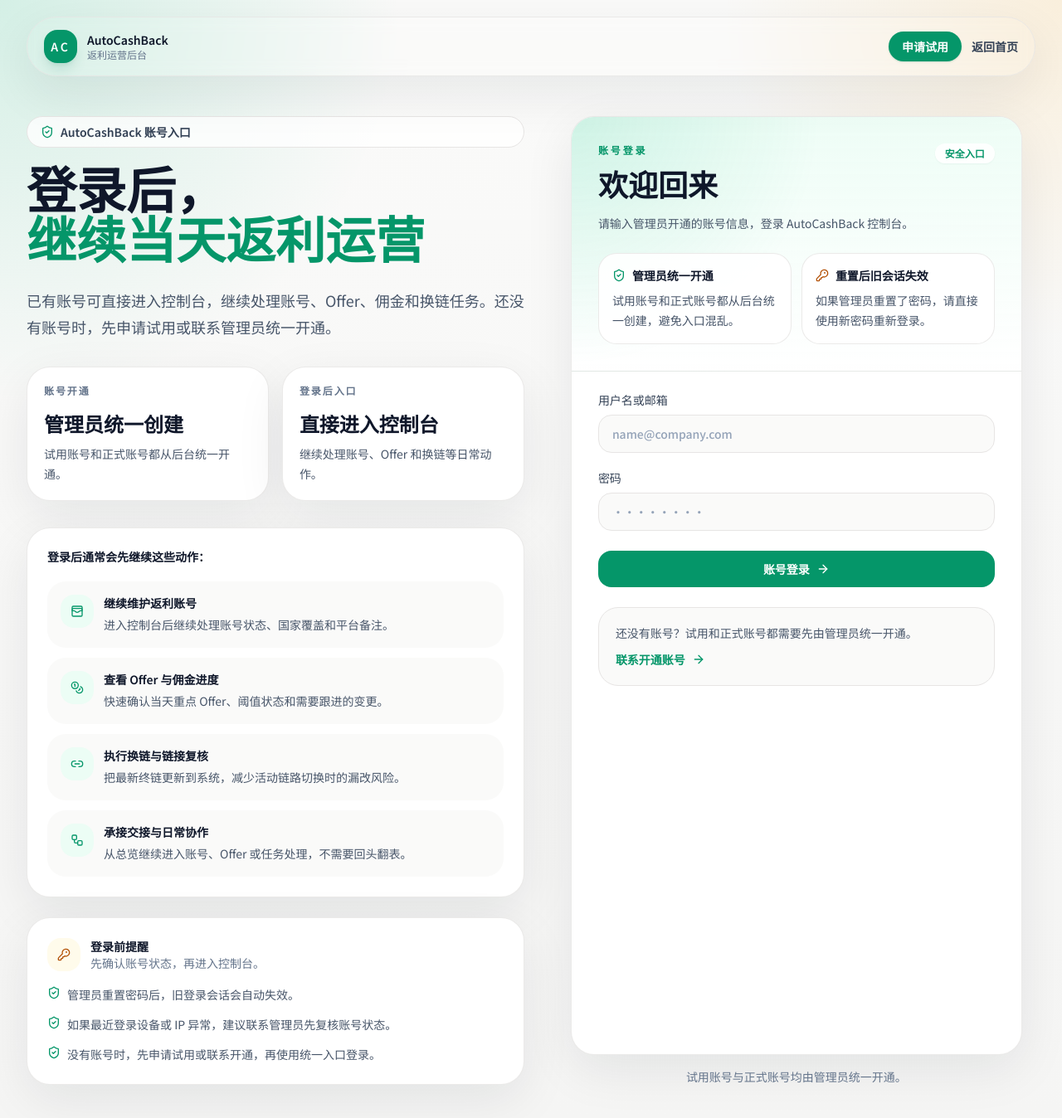
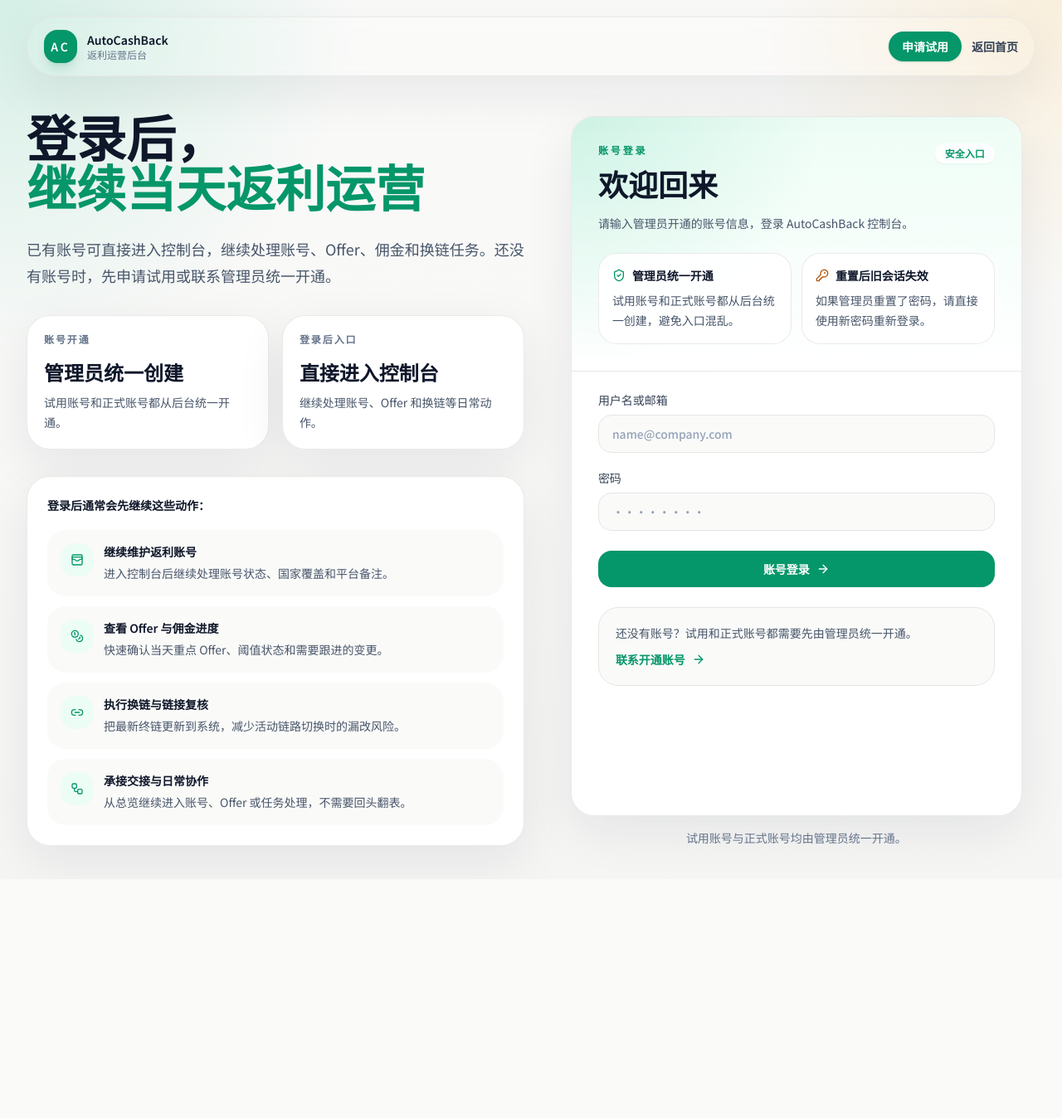
Before and after one commit to xxrenzhe/autocashback, a Next.js app in the folder apps/web/: page /login in a window 1280 px wide. Shown: the whole page at 83% size. After the commit the page ends 1060 px from the top, so only its background shows below. Built offline with nearby package versions, Linux system fonts and the light colour scheme; no server answers.

Commit message:
Simplify login page intro

```diff
--- a/apps/web/components/login-page-shell.tsx
+++ b/apps/web/components/login-page-shell.tsx
@@ -3,7 +3,7 @@
 import Link from "next/link";
 import type { ReactNode } from "react";
 import { useState } from "react";
-import { Coins, KeyRound, Link2, ShieldCheck, WalletCards, Workflow } from "lucide-react";
+import { Coins, Link2, WalletCards, Workflow } from "lucide-react";
 
 import { BrandMark } from "@/components/brand-mark";
 import { ContactQrDialog } from "@/components/contact-qr-dialog";
@@ -43,12 +43,6 @@
     value: "直接进入控制台",
     note: "继续处理账号、Offer 和换链等日常动作。"
   }
-];
-
-const securityNotes = [
-  "管理员重置密码后，旧登录会话会自动失效。",
-  "如果最近登录设备或 IP 异常，建议联系管理员先复核账号状态。",
-  "没有账号时，先申请试用或联系开通，再使用统一入口登录。"
 ];
 
 function ContactButton(props: {
@@ -97,11 +91,7 @@
 
       <div className="mx-auto grid min-h-[calc(100vh-6rem)] max-w-7xl items-start gap-10 px-5 pb-10 pt-10 lg:grid-cols-[1.02fr,0.98fr] lg:items-stretch lg:px-8 lg:pt-12">
         <section className="flex h-full max-w-2xl flex-col">
-          <p className="inline-flex items-center gap-2 rounded-full border border-brand-line bg-white/80 px-4 py-2 text-sm font-semibold text-slate-700">
-            <ShieldCheck className="h-4 w-4 text-brand-emerald" />
-            AutoCashBack 账号入口
-          </p>
-          <h1 className="mt-6 max-w-4xl font-display text-5xl font-semibold leading-tight text-slate-900 lg:text-6xl">
+          <h1 className="max-w-4xl font-display text-5xl font-semibold leading-tight text-slate-900 lg:text-6xl">
             登录后，
             <span className="block text-brand-emerald">继续当天返利运营</span>
           </h1>
@@ -139,26 +129,6 @@
               })}
             </div>
           </div>
-
-          <div className="surface-panel mt-6 p-6">
-            <div className="flex items-center gap-3">
-              <div className="flex h-10 w-10 items-center justify-center rounded-2xl bg-amber-50 text-amber-700">
-                <KeyRound className="h-4 w-4" />
-              </div>
-              <div>
-                <p className="text-sm font-semibold text-slate-900">登录前提醒</p>
-                <p className="text-sm text-slate-500">先确认账号状态，再进入控制台。</p>
-              </div>
-            </div>
-            <div className="mt-4 space-y-3 text-sm leading-6 text-slate-600">
-              {securityNotes.map((item) => (
-                <p className="flex items-start gap-2" key={item}>
-                  <ShieldCheck className="mt-0.5 h-4 w-4 shrink-0 text-brand-emerald" />
-                  <span>{item}</span>
-                </p>
-              ))}
-            </div>
-          </div>
         </section>
 
         <div className="flex h-full w-full lg:justify-self-end">
```
